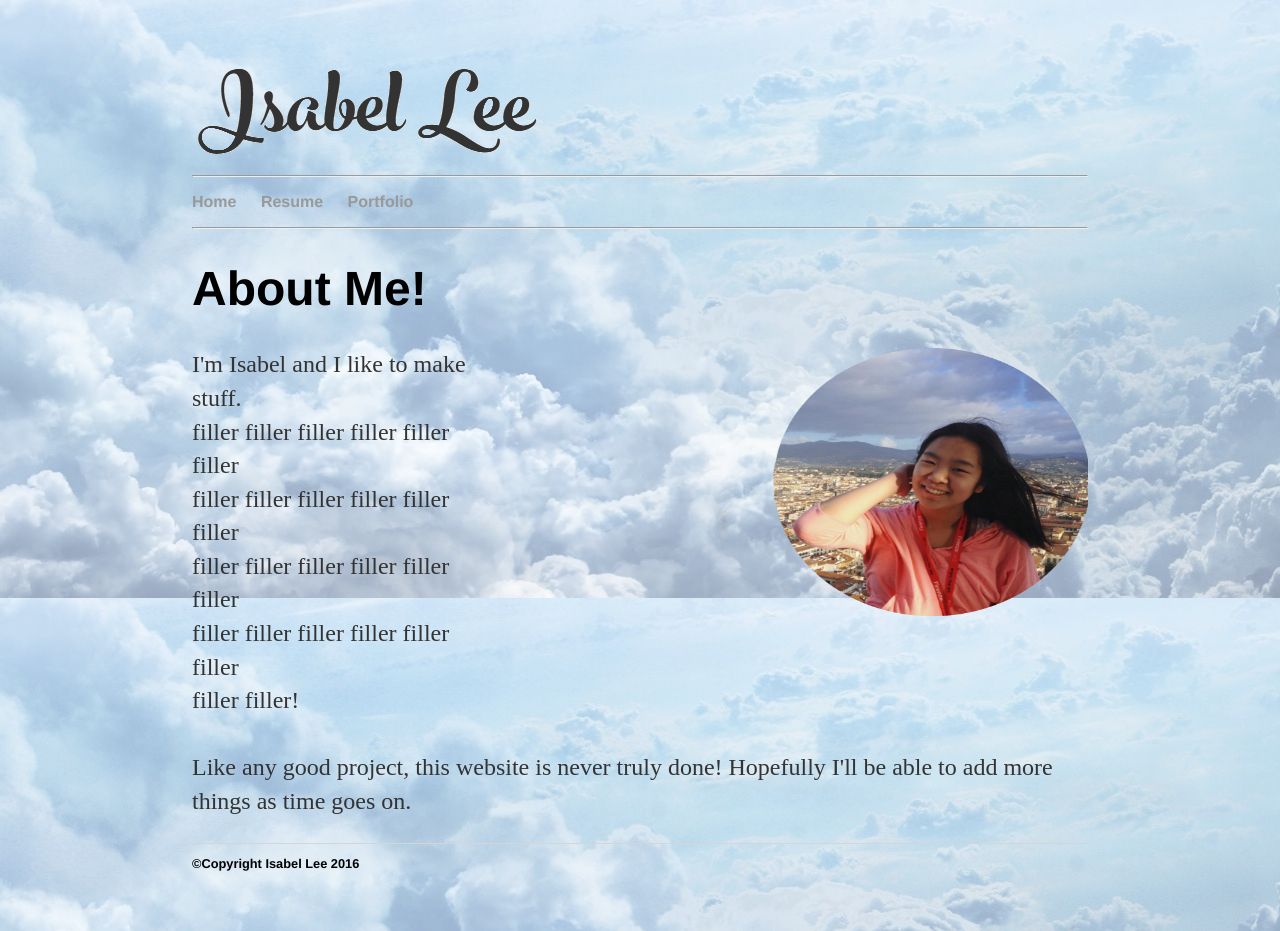
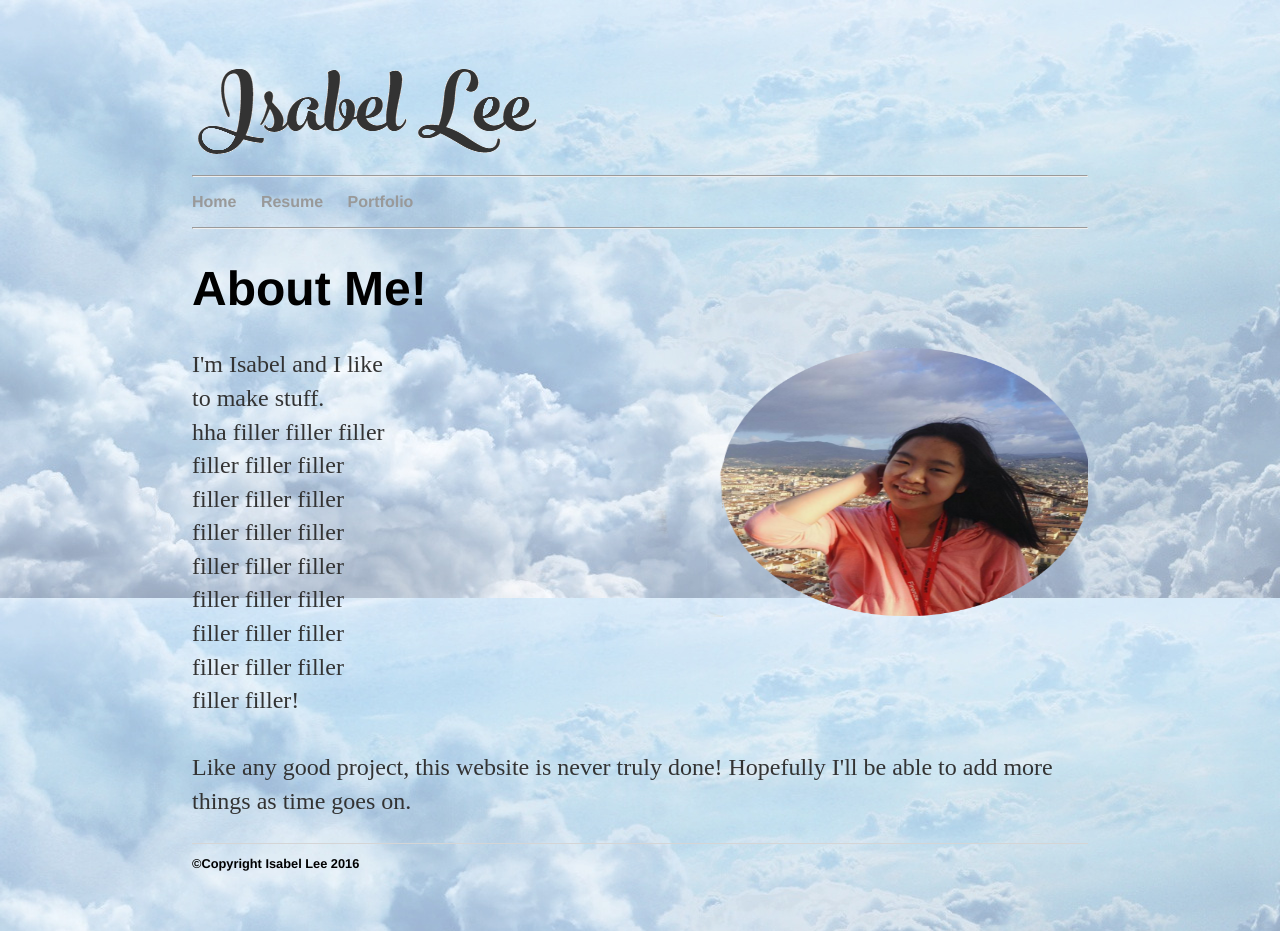
Before and after one commit to isabelringing1/old_website, a Jekyll site: the page built from index.html, in a window 1280 px wide. Built offline with Jekyll 4.4.1, drawn with Linux system fonts in a browser that asks for light colours.

Commit message:
Update index.html

```diff
--- a/index.html
+++ b/index.html
@@ -7,9 +7,9 @@
 	<h1>About Me!</h1>
 	</div>
 
-	<img src="Me2.png" alt="whatever i guess" style="float:right;width:600px;height:300px;">
+	<img src="Me2.png" alt="whatever i guess" style="float:right;width:700px;height:300px;">
 	<p>I'm Isabel and I like to make stuff. <br>
-	filler filler filler filler filler filler<br>
+	hha filler filler filler filler filler filler<br>
 	filler filler filler filler filler filler<br>
 	filler filler filler filler filler filler<br>
 	filler filler filler filler filler filler<br>
```
